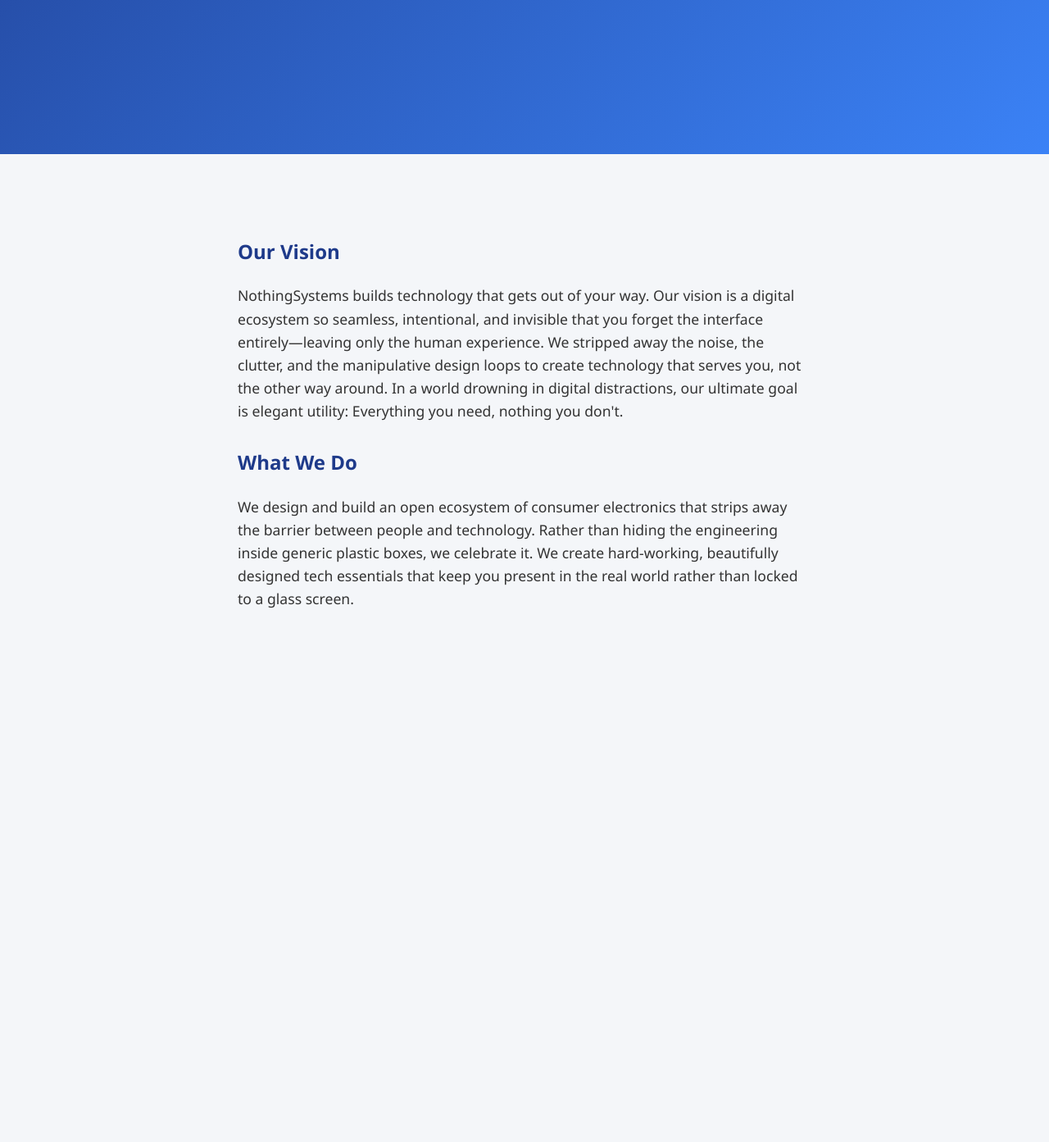
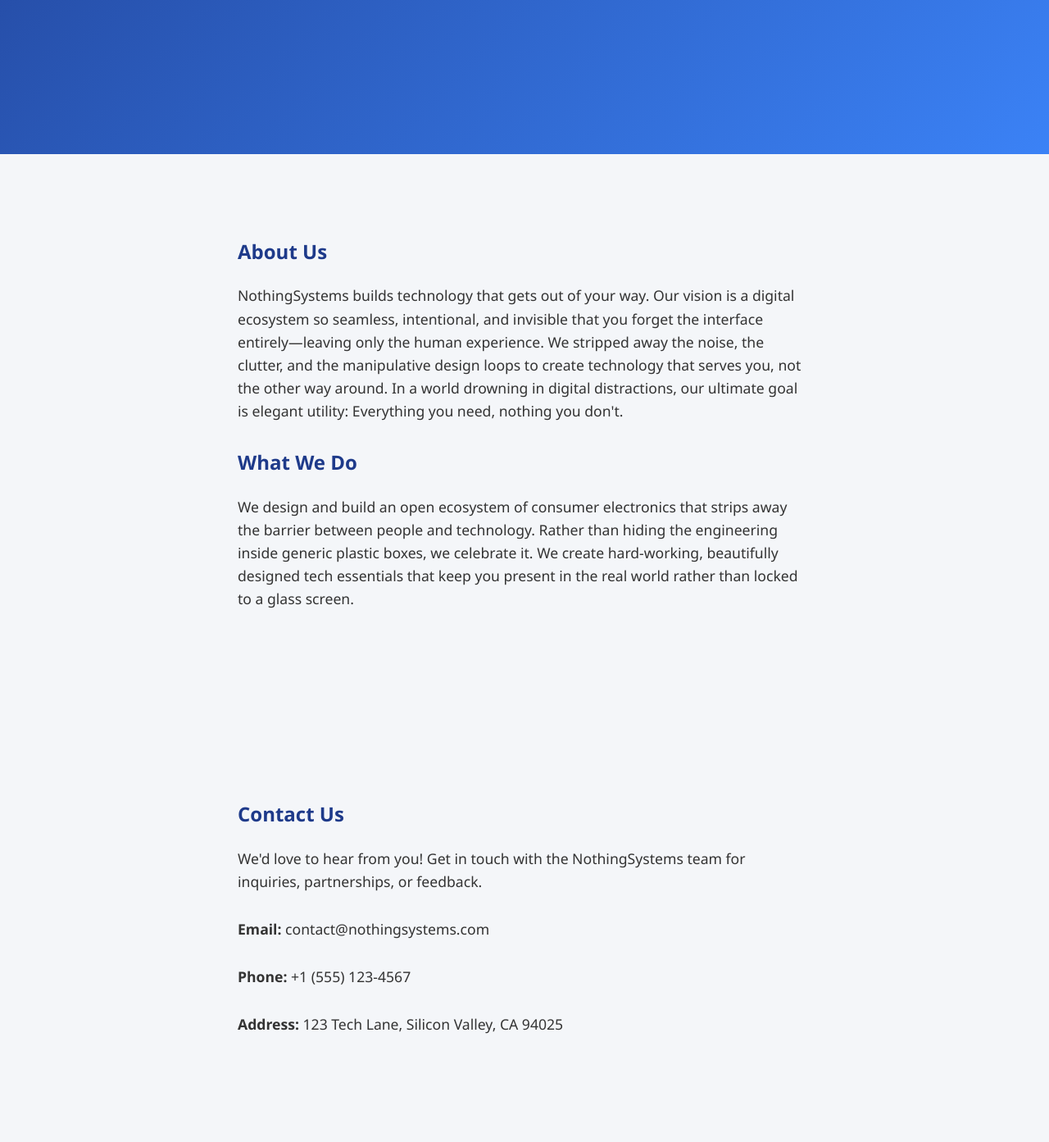
Before and after one commit to sajanrai-bit/PRODIGY_WD_01, a plain HTML site: page index.html in a window 1280 px wide. Shown: the part 612-2005 px from the top of the page at 82% size. Before the commit the page ends 1486 px from the top, so only its background shows below. Drawn offline with Linux system fonts and the light colour scheme.

Commit message:
Update index.html

```diff
--- a/index.html
+++ b/index.html
@@ -136,31 +136,40 @@
   <nav class="navbar" id="mainNavbar">
     <div class="nav-logo">NothingSystems</div>
     <ul class="nav-menu">
-      <li><a href="#" class="nav-link">Home</a></li>
-      <li><a href="#" class="nav-link">About</a></li>
-      <li><a href="#" class="nav-link">Services</a></li>
-      <li><a href="#" class="nav-link">Contact</a></li>
+      <li><a href="#home" class="nav-link">Home</a></li>
+      <li><a href="#about" class="nav-link">About</a></li>
+      <li><a href="#contact" class="nav-link">Contact</a></li>
     </ul>
   </nav>
 
   <!-- Navigation Scroll Anchor Trigger -->
   <div id="scrollAnchor" style="position: absolute; top: 50px; left: 0; height: 1px; width: 100%;"></div>
 
-  <!-- Dummy Content Sections -->
-  <header class="hero-section">
+  <!-- Home Section -->
+  <header class="hero-section" id="home">
     <div class="hero-content">
       <h1>Welcome to Our Site</h1>
       <p>Scroll down to see the navigation bar update its style dynamically.</p>
     </div>
   </header>
 
+  <!-- About Section -->
   <main>
-    <section class="content-section">
-      <h2>Our Vision</h2>
+    <section class="content-section" id="about">
+      <h2>About Us</h2>
       <p>NothingSystems builds technology that gets out of your way. Our vision is a digital ecosystem so seamless, intentional, and invisible that you forget the interface entirely—leaving only the human experience. We stripped away the noise, the clutter, and the manipulative design loops to create technology that serves you, not the other way around. In a world drowning in digital distractions, our ultimate goal is elegant utility: Everything you need, nothing you don't.</p>
 
       <h2>What We Do</h2>
       <p>We design and build an open ecosystem of consumer electronics that strips away the barrier between people and technology. Rather than hiding the engineering inside generic plastic boxes, we celebrate it. We create hard-working, beautifully designed tech essentials that keep you present in the real world rather than locked to a glass screen.</p>
+    </section>
+
+    <!-- Contact Section -->
+    <section class="content-section" id="contact">
+      <h2>Contact Us</h2>
+      <p>We'd love to hear from you! Get in touch with the NothingSystems team for inquiries, partnerships, or feedback.</p>
+      <p><strong>Email:</strong> contact@nothingsystems.com</p>
+      <p><strong>Phone:</strong> +1 (555) 123-4567</p>
+      <p><strong>Address:</strong> 123 Tech Lane, Silicon Valley, CA 94025</p>
     </section>
   </main>
 
```
